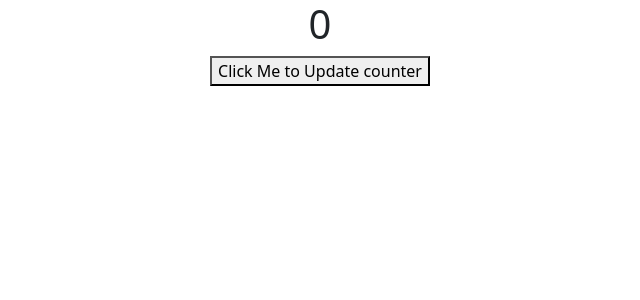
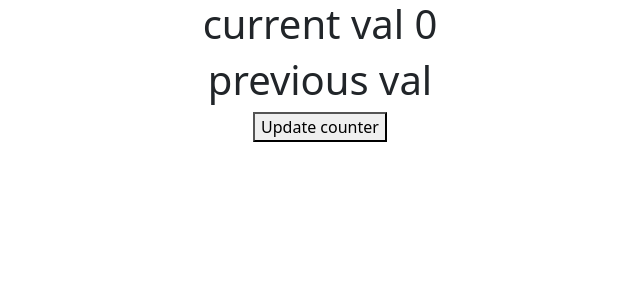
Before and after one commit to Deepakiit17/React_Tutorial, a React (Create React App) app: page / in a window 1280 px wide. Shown: the top 300 px of the page, without its empty margins (320-960 px from the left). Built offline with nearby package versions, Linux system fonts and the light colour scheme.

Commit message:
previous props

```diff
--- a/src/App.js
+++ b/src/App.js
@@ -1,24 +1,15 @@
 import "./App.css";
 import React, { useState } from "react";
+import User from "./User";
 function App() {
   const [count, setCount] = useState(0);
-  function updateCounter() {
-    // let item=Math.floor(Math.random()*10)
-    // setCount((pre)=>{
-    //   if(pre<3)
-    //   {
-    //     alert("last value is very low")
-    //   }
-    //   return item
-    // })
-    for (let i = 0; i < 5; i++) {
-      setCount((pre) => pre + 1);
-    }
-  }
+
   return (
     <div className="App">
-      <h1>{count}</h1>
-      <button onClick={updateCounter}>Click Me to Update counter</button>
+      <User count={count} />
+      <button onClick={() => setCount(Math.floor(Math.random() * 10))}>
+        Update counter
+      </button>
     </div>
   );
 }
--- /dev/null
+++ b/src/User.js
@@ -0,0 +1,17 @@
+import { useEffect, useRef } from "react";
+
+function User(props) {
+  const lastVal = useRef();
+  useEffect(() => {
+    lastVal.current = props.count;
+  });
+  const previousProps = lastVal.current;
+  return (
+    <div>
+      <h1>current val {props.count}</h1>
+      <h1>previous val {previousProps}</h1>
+    </div>
+  );
+}
+
+export default User;
```
